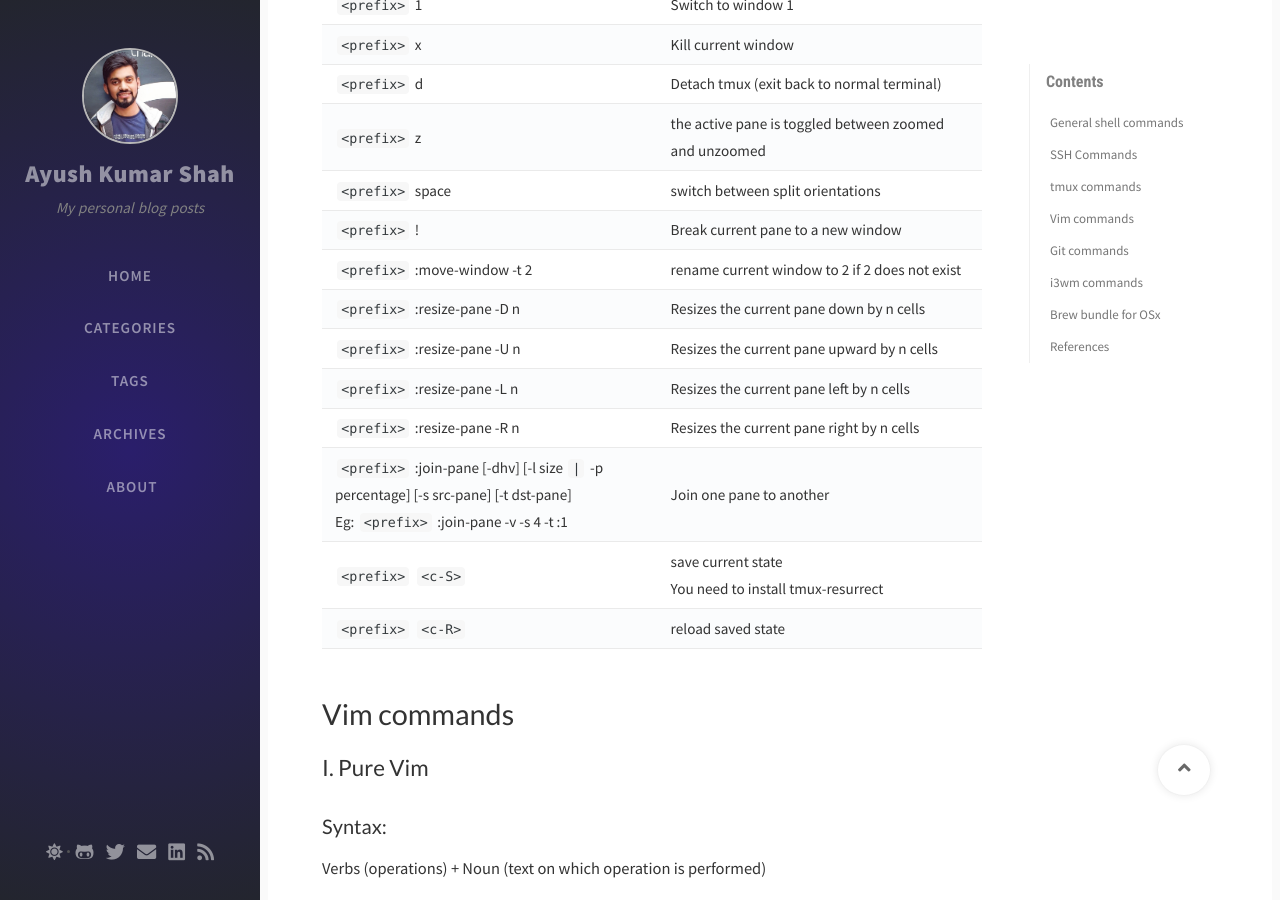
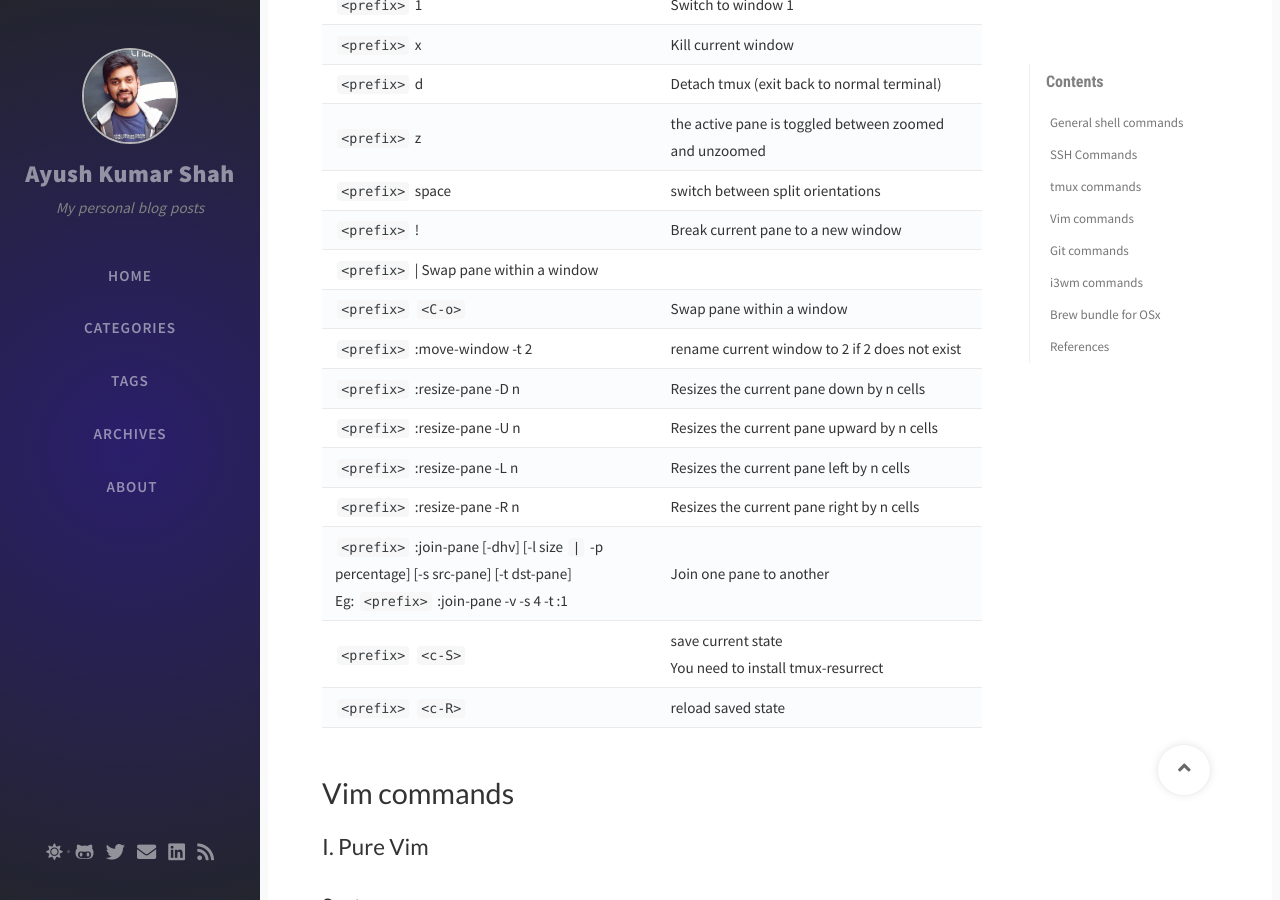
Before and after one commit to ayushkumarshah/ayushkumarshah.github.io, a Jekyll site: the page built from _posts/2020-08-12-common-commands.md, in a window 1280 px wide and 900 px high, scrolled down 4177 px. Built offline with Jekyll 4.4.1, drawn with Linux system fonts in a browser that asks for light colours; nearby versions of some CDN libraries; comment, search, counter and statistics services are not loaded.

Commit message:
feat: Update common commands

````diff
--- a/_posts/2020-08-12-common-commands.md
+++ b/_posts/2020-08-12-common-commands.md
@@ -149,6 +149,8 @@ File explorer: Other locations > Connect to server > sftp://username@ip/
 |```<prefix>``` z| the active pane is toggled between zoomed and unzoomed        |
 |```<prefix>``` space| switch between split orientations|
 |```<prefix>``` !| Break current pane to a new window |
+|```<prefix>``` \| Swap pane within a window |
+|```<prefix>``` `<C-o>`| Swap pane within a window |
 |```<prefix>``` :move-window -t 2| rename current window to 2 if 2 does not exist
 |```<prefix>``` :resize-pane -D n| Resizes the current pane down by n cells
 |```<prefix>``` :resize-pane -U n| Resizes the current pane upward by n cells
````
